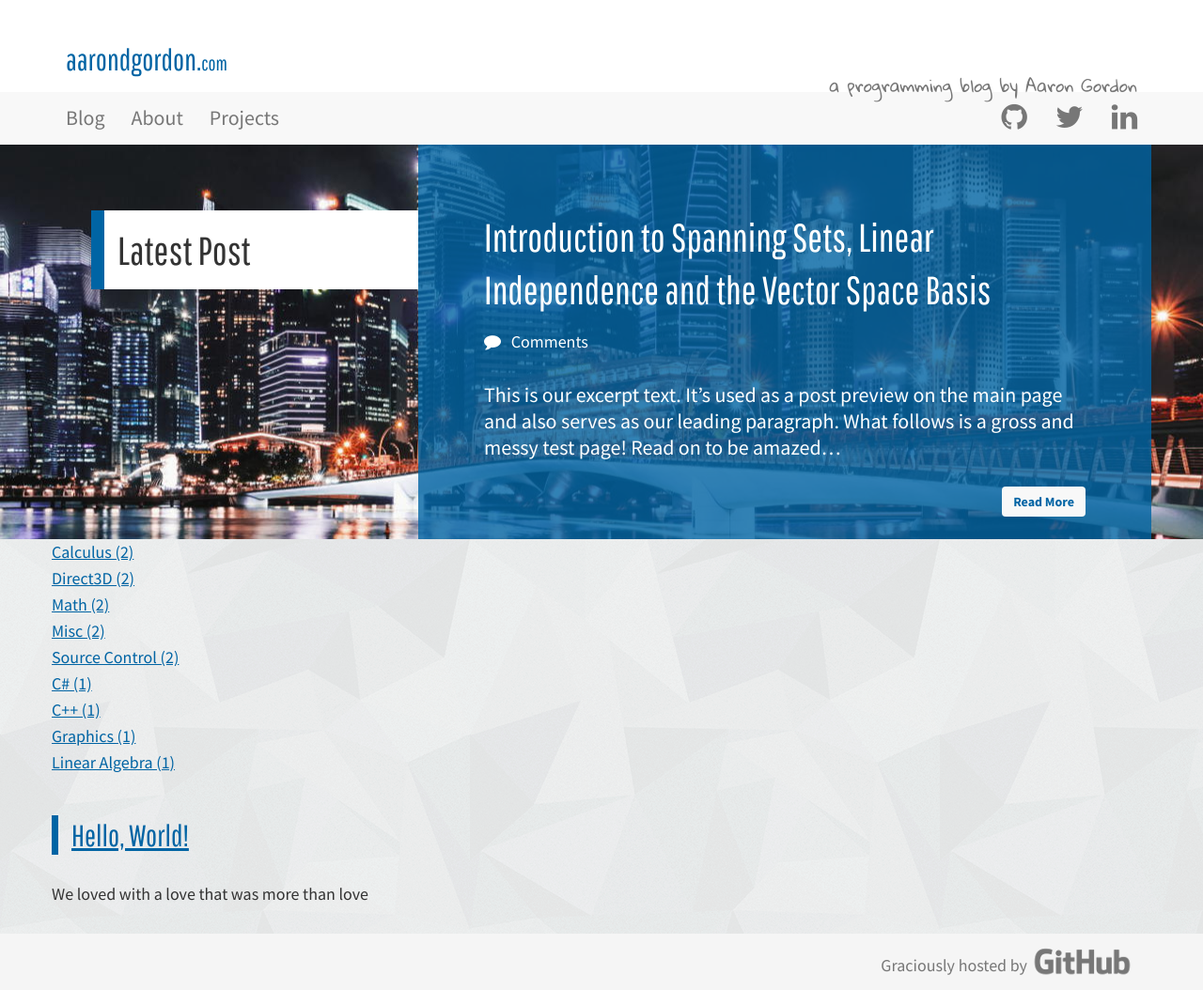
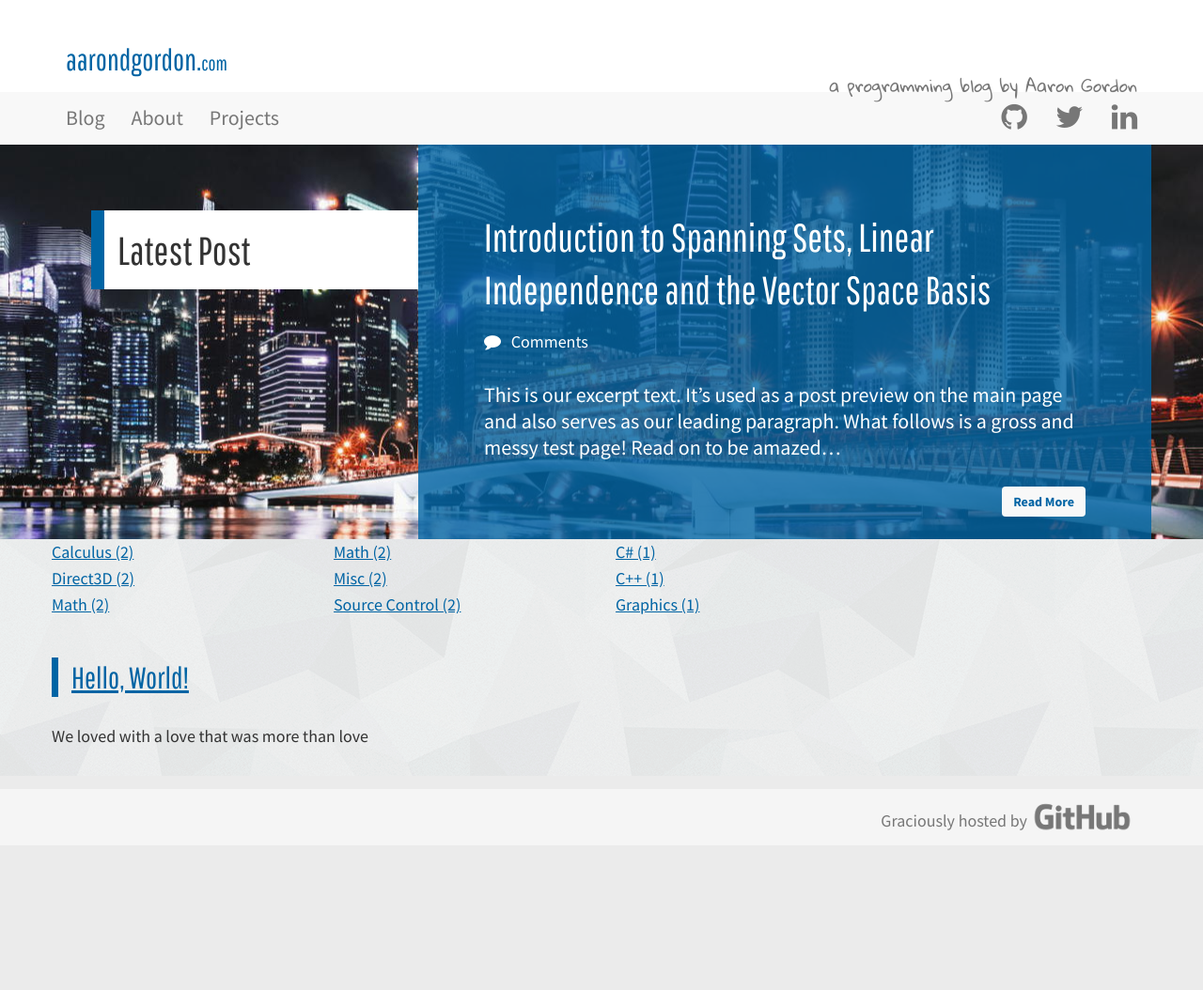
Before and after one commit to aarondgordon/aarondgordon.github.io, a Jekyll site: the page built from index.md, in a window 1280 px wide. Shown: the whole page at 94% size. Built offline with Jekyll 4.4.1, drawn with Linux system fonts in a browser that asks for light colours; nearby versions of some CDN libraries; comment, search, counter and statistics services are not loaded; after the commit the page ends 900 px from its top, so only the background shows below that.

Commit message:
Splitting tags into columns

```diff
--- a/_layouts/home.html
+++ b/_layouts/home.html
@@ -22,9 +22,9 @@ layout: default
   </div>
 </div>
 {% endfor %}
+
 <div class="container-content-wrapper">
   <div class="container no-gutter">
-    <div>
     {% assign tagStrings="" | split:"|" %}
     {% for tag in site.tags %}
       {% assign tagSort=1000000 | minus:tag.last.size %}
@@ -32,16 +32,34 @@ layout: default
       {% assign tagStrings=tagStrings | push:tagString %}
     {% endfor %}
     {% assign tagStrings=tagStrings | sort %}
-      {% for tagString in tagStrings limit:9 %}
+
+    <div class="row">
+      <div class="col-sm-3">
+        {% for tagString in tagStrings limit:3 %}
           {% assign tag=tagString | split:"|" %}
           <a href="/tags/#{{ tag[1] }}">{{ tag[1] }} ({{ tag[2] }})</a><br/>
         {% endfor %}
       </div>
+      <div class="col-sm-3">
+        {% for tagString in tagStrings limit:3 offset:2 %}
+          {% assign tag=tagString | split:"|" %}
+          <a href="/tags/#{{ tag[1] }}">{{ tag[1] }} ({{ tag[2] }})</a><br/>
+        {% endfor %}
+      </div>
+      <div class="col-sm-3">
+        {% for tagString in tagStrings limit:3 offset:5 %}
+          {% assign tag=tagString | split:"|" %}
+          <a href="/tags/#{{ tag[1] }}">{{ tag[1] }} ({{ tag[2] }})</a><br/>
+        {% endfor %}
+      </div>
+    </div>
+
     {% for post in site.posts offset:1 %}
       <div class="post-preview">
         <h2><a href="{{ post.url }}">{{ post.title }}</a></h2>
         {{ post.excerpt }}
       </div>
     {% endfor %}
+
   </div>
 </div>
```
Lines whose indentation alone changed are shown as unchanged.
